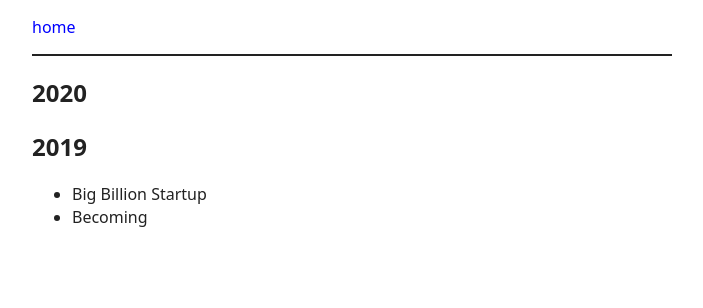
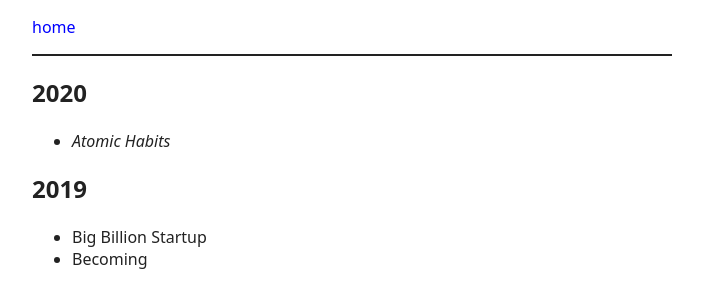
Before and after one commit to zodvik/zodvik.github.io, a Jekyll site: the page built from books.md, in a window 1280 px wide. Shown: the top 308 px of the page, without its empty margins (288-991 px from the left). Built offline with Jekyll 4.4.1, drawn with Linux system fonts in a browser that asks for light colours; Markdown is read by kramdown in place of the engine named in the settings.

Commit message:
add in progress book

```diff
--- a/books.md
+++ b/books.md
@@ -4,6 +4,7 @@ title: Home
 ---
 
 ## 2020
+- *Atomic Habits*
 
 ## 2019
 - Big Billion Startup
```
